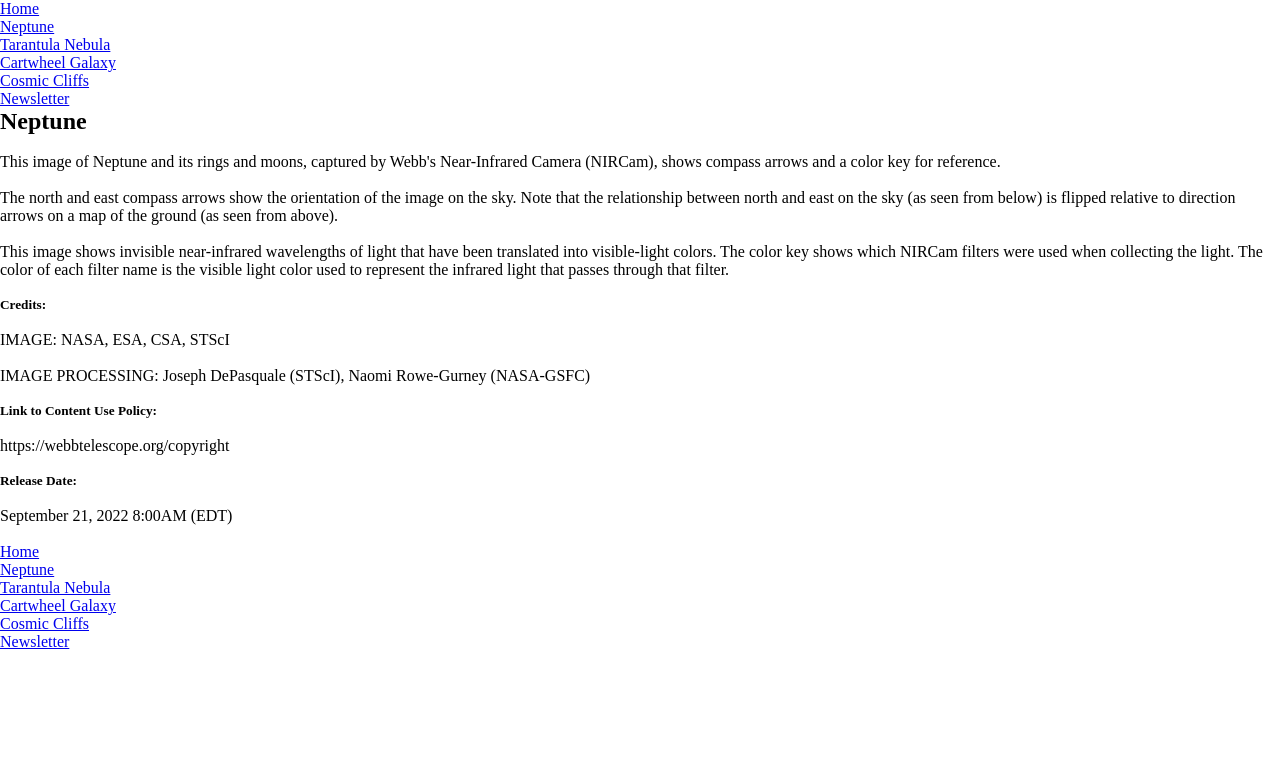
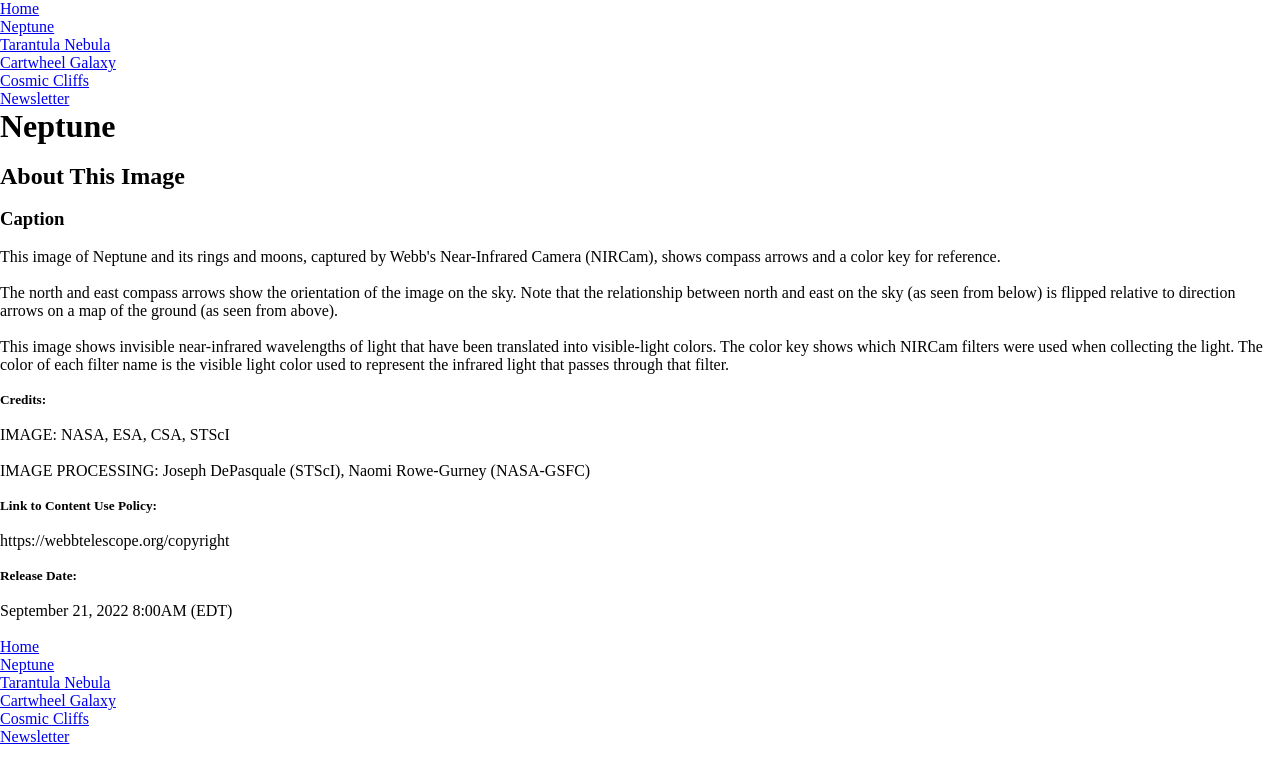
Before and after one commit to Z4NC0RE/jameswebb, a plain HTML site: page neptune.html in a window 1280 px wide. Drawn offline with Linux system fonts and the light colour scheme.

Commit message:
zfkdhbvjndf

```diff
--- a/neptune.html
+++ b/neptune.html
@@ -16,9 +16,12 @@
         </nav>
     </header>
     <main>
-        <h2>Neptune</h2>
+        <h1>Neptune</h1>
+        <br>
+        <h2>About This Image</h2>
         <br>
         <img src="" alt="">
+        <h3>Caption</h3>
         <br>
         <p>This image of Neptune and its rings and moons, captured by Webb's Near-Infrared Camera (NIRCam), shows compass arrows and a color key for reference.</p>
         <br>
```
